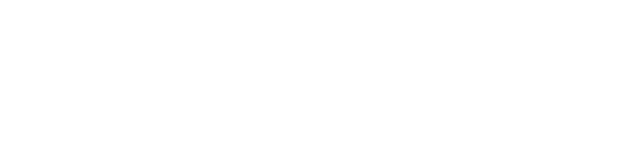
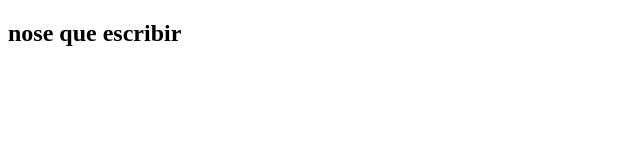
Before and after one commit to Gabrielssrs/Prueba, a plain HTML site: page index.html in a window 1280 px wide. Shown: the whole page, without its empty margins (0-640 px from the left). Drawn offline with Linux system fonts and the light colour scheme.

Commit message:
mod index

```diff
--- a/index.html
+++ b/index.html
@@ -8,6 +8,8 @@
     <title>Document</title>
 </head>
 <body>
-
+    <head><h2>
+        nose que escribir
+    </h2></head>
 </body>
 </html>
```
